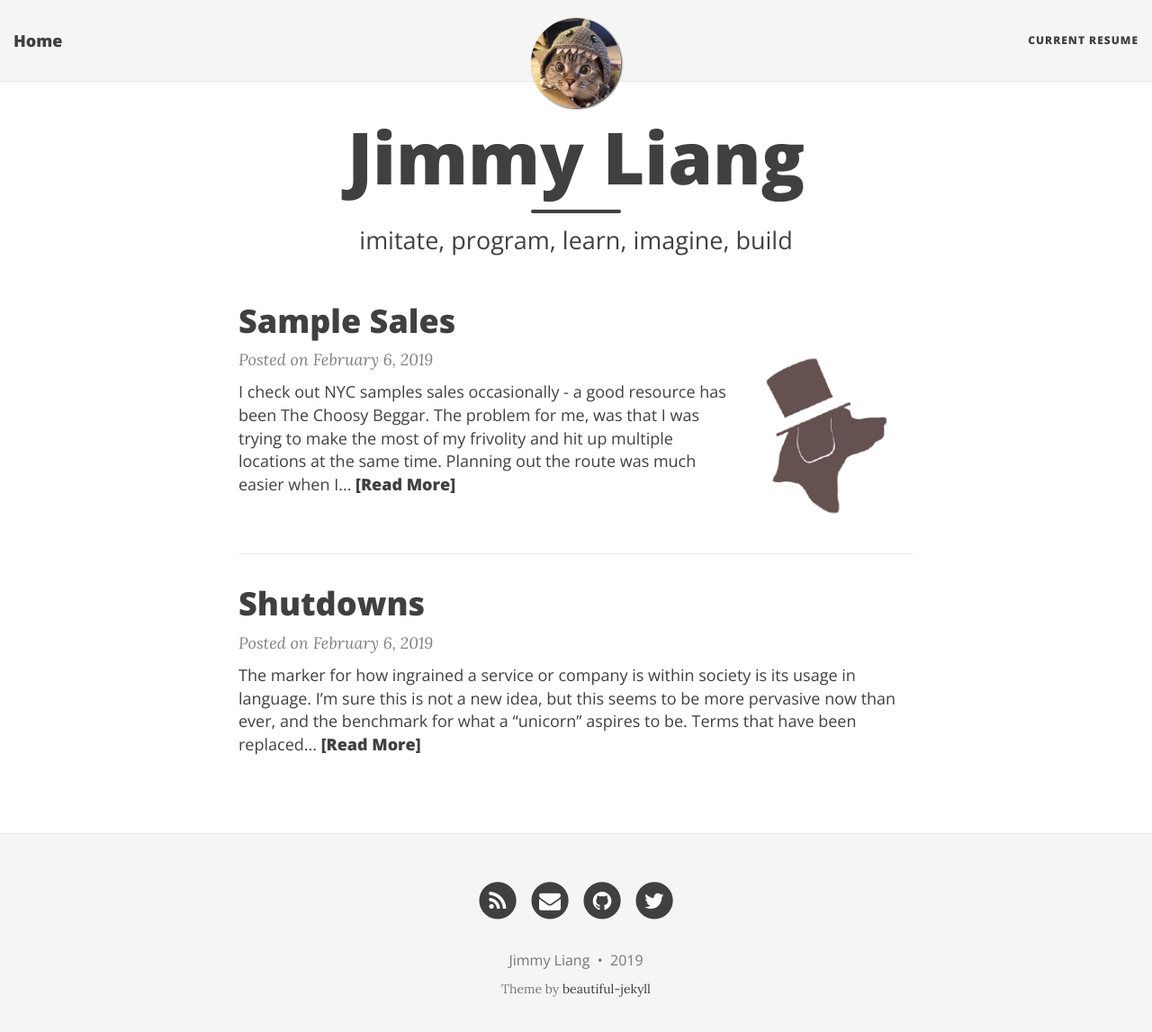
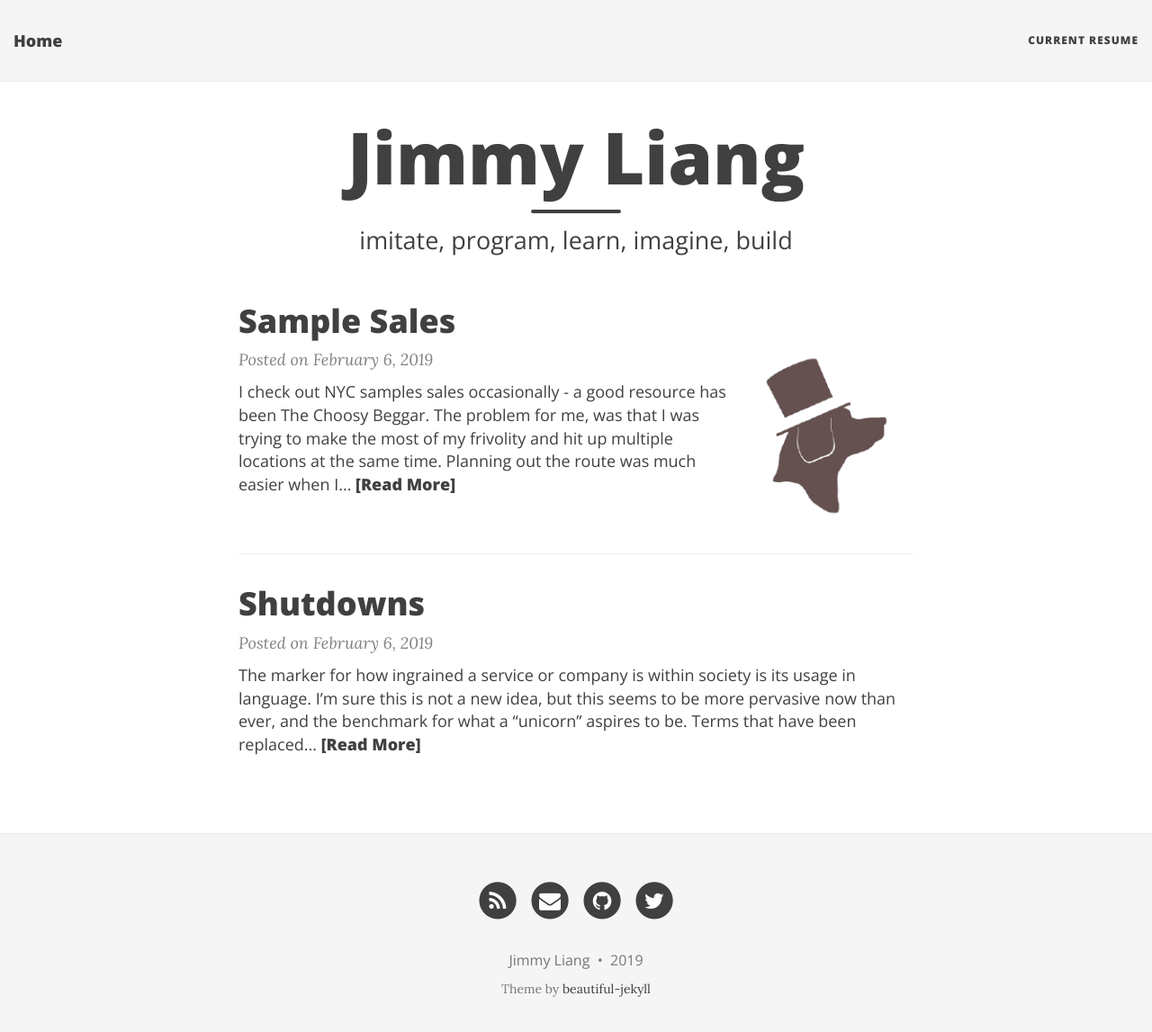
Before and after one commit to jliang117/jliang117.github.io, a Jekyll site: the page built from index.html, in a window 1280 px wide and 1160 px high. Shown: the top 1147 px of the window at 90% size. Built offline with Jekyll 4.4.1, drawn with Linux system fonts in a browser that asks for light colours; nearby versions of some CDN libraries; the list of posts is cut into pages by our own code.

Commit message:
remove icon

```diff
--- a/_config.yml
+++ b/_config.yml
@@ -32,7 +32,7 @@ navbar-links:
 
 # Image to show in the navigation bar - image must be a square (width = height)
 # Remove this parameter if you don't want an image in the navbar
-avatar: "/img/catShark.jpg"
+# avatar: "/img/catShark.jpg"
 
 # If you want to have an image logo in the top-left corner instead of the title text,
 # then specify the following parameter
```
